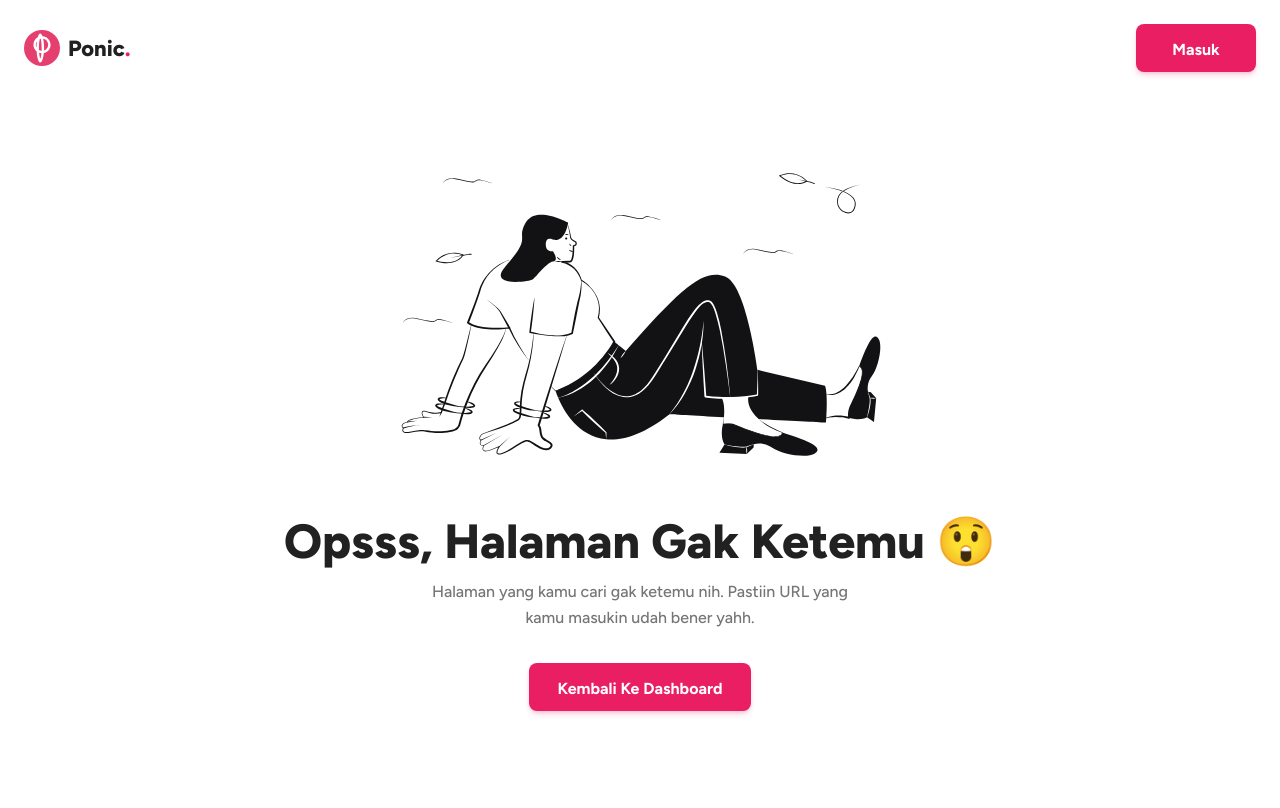
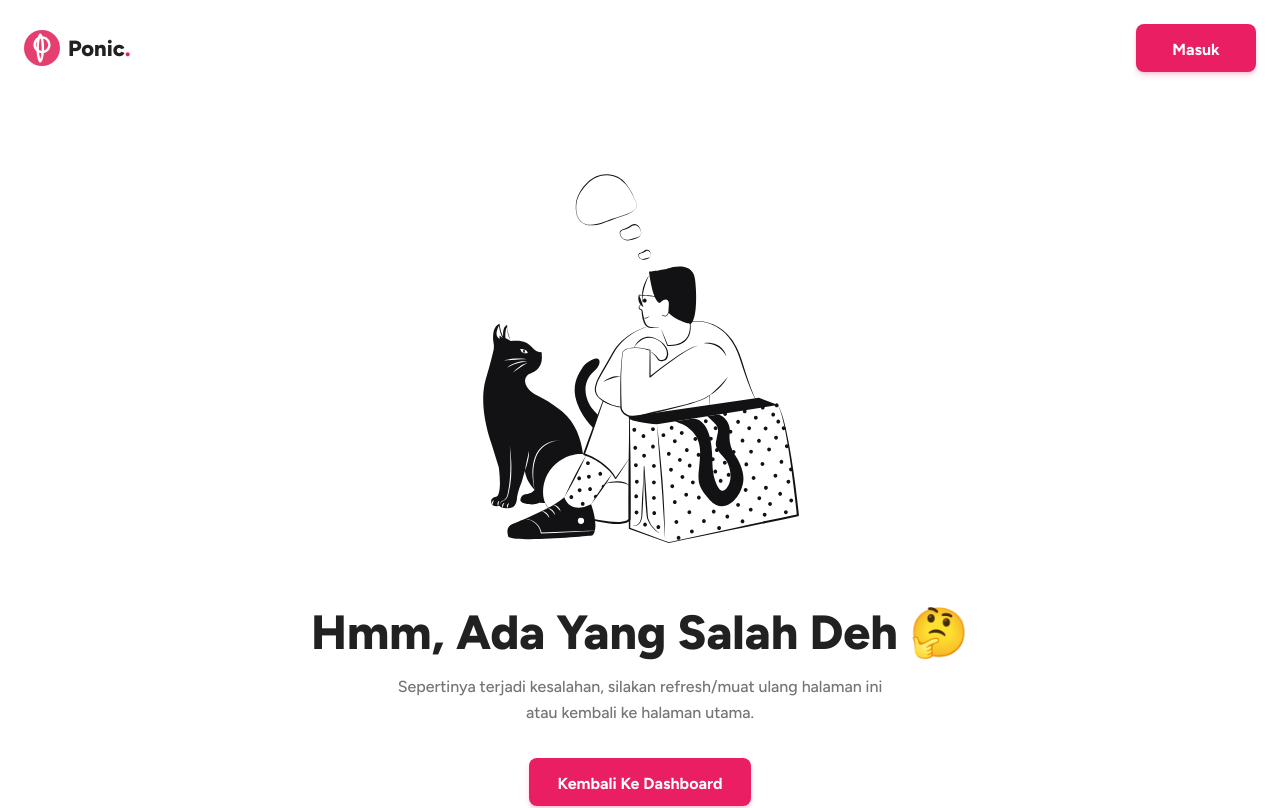
Before and after one commit to fajarfadillahh/ponic-voting-web-application, a Next.js app: page /ups in a window 1280 px wide. Before the commit this address had no page. Shown: the top 808 px of the page. Built offline with nearby package versions, Linux system fonts and the light colour scheme.

Commit message:
create ups/somethingwrong page

```diff
--- a/pages/404.jsx
+++ b/pages/ups.jsx
@@ -1,6 +1,5 @@
 import Head from "next/head";
 import Image from "next/image";
-import { useRouter } from "next/router";
 
 // import material-components
 import { Button, Typography } from "@material-tailwind/react";
@@ -8,41 +7,39 @@ import { Button, Typography } from "@material-tailwind/react";
 // import components
 import Layout from "@/components/Layout";
 
-export default function NotFound() {
-  const router = useRouter();
-
+export default function SomethingWrong() {
   return (
     <>
       <Head>
-        <title>Oups.. halaman yang kamu cari tidak ditemuka.</title>
+        <title>Sepertinya telah terjadi kesalahan!</title>
       </Head>
 
       <Layout>
-        {/* ==== hero section ==== */}
         <section className="pb-16 pt-40">
           <div className="container grid gap-12">
             <Image
-              src="/assets/img-2.svg"
+              src="/assets/img-3.svg"
               alt="hero img"
-              width={500}
-              height={300}
+              width={350}
+              height={395}
               className="justify-self-center"
             />
 
             <div className="text-center">
               <Typography
                 variant="h1"
-                className="mb-2 font-extrabold capitalize text-gray-900"
+                className="mb-3 font-extrabold capitalize text-gray-900"
               >
-                Opsss, Halaman gak ketemu 😲
+                Hmm, ada yang salah deh 🤔
               </Typography>
               <Typography
                 variant="paragraph"
                 className="mb-8 font-medium text-gray-600"
               >
-                Halaman yang kamu cari gak ketemu nih. Pastiin URL yang
+                Sepertinya terjadi kesalahan, silakan refresh/muat ulang halaman
+                ini
                 <br />
-                kamu masukin udah bener yahh.
+                atau kembali ke halaman utama.
               </Typography>
               <Button
                 size="lg"
```
